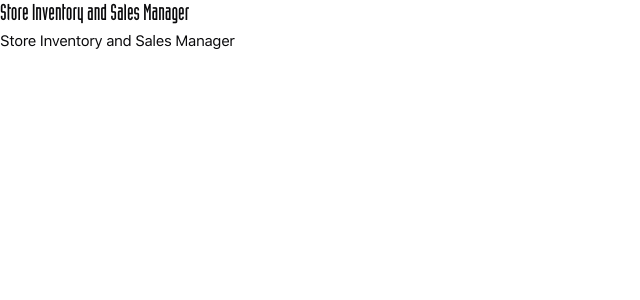
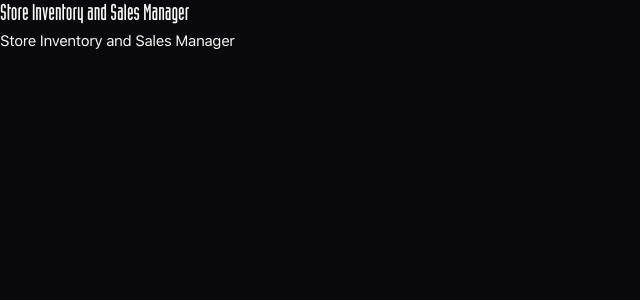
Before and after one commit to decontrrol/store-inventory-and-sales-manager, a React (Vite) app: page / in a window 1280 px wide. Shown: the top 300 px of the page, without its empty margins (0-640 px from the left). Built offline with nearby package versions, Linux system fonts and the light colour scheme.

Commit message:
Implement theme provider

```diff
--- a/src/features/app.tsx
+++ b/src/features/app.tsx
@@ -1,8 +1,16 @@
+import {
+  CoreThemeProvider,
+  storageKeyName,
+} from './core/components/core-theme-provider.component';
+import { Theme } from './core/models/core.model';
+
 export function App() {
   return (
-    <div>
-      <h1>Store Inventory and Sales Manager</h1>
-      <span>Store Inventory and Sales Manager</span>
-    </div>
+    <CoreThemeProvider defaultTheme={Theme.Dark} storageKey={storageKeyName}>
+      <div>
+        <h1>Store Inventory and Sales Manager</h1>
+        <span>Store Inventory and Sales Manager</span>
+      </div>
+    </CoreThemeProvider>
   );
 }
--- /dev/null
+++ b/src/features/core/components/core-theme-provider.component.tsx
@@ -0,0 +1,74 @@
+import { createContext, useEffect, useMemo, useState } from 'react';
+import { Theme } from '../models/core.model';
+
+import type { ThemeProviderState } from '../models/core.model';
+
+type Props = {
+  children: React.ReactNode;
+  defaultTheme?: Theme;
+  storageKey?: string;
+};
+
+export const storageKeyName = 'sism-ui-theme';
+
+const initialState: ThemeProviderState = {
+  theme: Theme.Dark,
+  setTheme: () => null,
+};
+
+const ThemeProviderContext = createContext<ThemeProviderState>(initialState);
+
+export function CoreThemeProvider({
+  children,
+  defaultTheme = Theme.Dark,
+  storageKey = storageKeyName,
+  ...props
+}: Props) {
+  const [theme, setTheme] = useState<Theme>(
+    () => (localStorage.getItem(storageKey) as Theme) || defaultTheme,
+  );
+
+  useEffect(() => {
+    const root = window.document.documentElement;
+
+    root.classList.remove(Theme.Light, Theme.Dark);
+
+    if (theme === Theme.System) {
+      const systemTheme = window.matchMedia('(prefers-color-scheme: dark)')
+        .matches
+        ? Theme.Dark
+        : Theme.Light;
+
+      root.classList.add(systemTheme);
+      return;
+    }
+
+    root.classList.add(theme);
+  }, [theme]);
+
+  const value = useMemo(
+    () => ({
+      theme,
+      setTheme: (theme: Theme) => {
+        localStorage.setItem(storageKey, theme);
+        setTheme(theme);
+      },
+    }),
+    [theme, storageKey],
+  );
+
+  return (
+    <ThemeProviderContext.Provider {...props} value={value}>
+      {children}
+    </ThemeProviderContext.Provider>
+  );
+}
+
+// export const useCoreTheme = () => {
+//   const context = useContext(ThemeProviderContext);
+
+//   if (context === undefined)
+//     throw new Error('useTheme must be used within a ThemeProvider');
+
+//   return context;
+// };
--- /dev/null
+++ b/src/features/core/models/core.model.ts
@@ -0,0 +1,10 @@
+export enum Theme {
+  Dark = 'dark',
+  Light = 'light',
+  System = 'system',
+}
+
+export type ThemeProviderState = {
+  theme: Theme;
+  setTheme: (theme: Theme) => void;
+};
```
